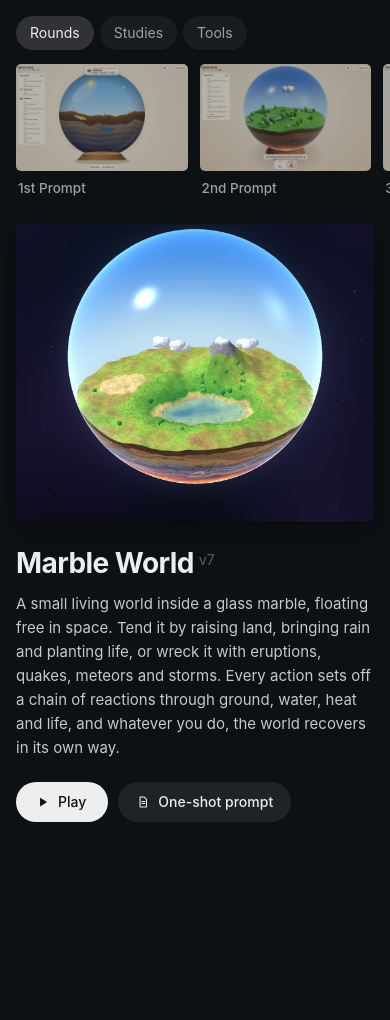
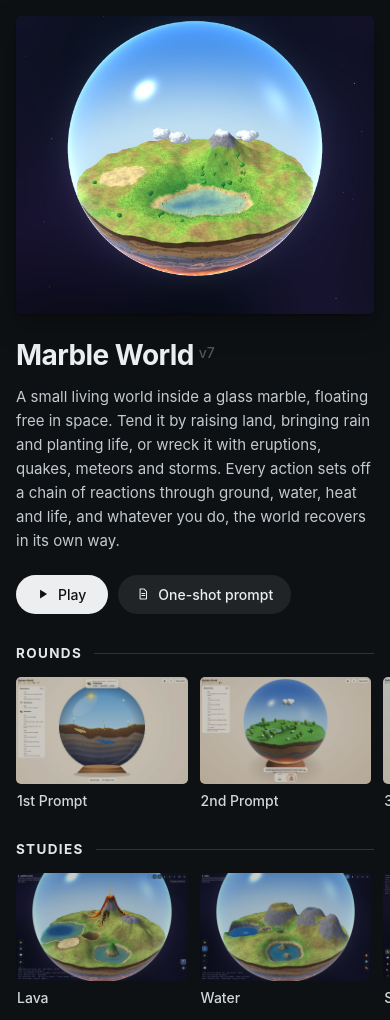
Before and after one commit to Tabastard/marble, a plain HTML site: page index.html in a window 390 px wide. Shown: the part 50-1070 px from the top of the page. Before the commit the page ends 920 px from the top, so only its background shows below. Drawn offline with Linux system fonts and the light colour scheme.

Commit message:
Launcher: one list running through rounds, studies and tools, with pinned headings
Co-Authored-By: Claude Opus 5.5 <noreply@anthropic.com>

```diff
--- a/index.html
+++ b/index.html
@@ -14,9 +14,9 @@
 
    PLAY is the current game. It is what the page opens on, what the logo
    returns to, and what START launches.
-   Each of GROUPS is one list in the sidebar. Choosing a group shows its
-   pictures in the middle column; choosing a picture shows it on the right,
-   with its launch button and its documents. Only published pieces belong here.
+   Each of GROUPS is one list in the sidebar and one stretch of the middle
+   column, which runs through all of them in order. Choosing a picture shows
+   it on the right, with its launch button and its documents. Only published pieces belong here.
      id:     its address, e.g. #round-6 (keep it unique across the page)
      title:  its name;  sub: an optional second line under it
      text:   a sentence or two about it, shown beside its picture
@@ -84,7 +84,7 @@ var GROUPS = [
   --hover: rgba(255, 255, 255, .06);
   --radius: 5px;
   --side-w: 248px;
-  --list-w: clamp(250px, 19vw, 330px);
+  --list-w: clamp(210px, 15vw, 268px);
   color-scheme: dark;
 }
 * { box-sizing: border-box; }
@@ -145,20 +145,28 @@ button { font: inherit; color: inherit; }
 .side ul a:hover, .side ul a:focus-visible { background: var(--hover); color: var(--text); }
 .side ul a.here { background: rgba(255, 255, 255, .09); color: var(--text); }
 
-/* The middle column: one group's pictures, one under the other. */
-.lhead { position: sticky; top: 0; z-index: 1; background: var(--list); padding: 26px 22px 12px; }
-.lhead h2 { margin: 0; font-size: 13.5px; font-weight: 600; letter-spacing: .09em; text-transform: uppercase; color: var(--soft); }
-.tabs { display: none; }
-.items { padding: 4px 22px 40px; display: flex; flex-direction: column; gap: 20px; }
-.item { display: block; outline: none; border-radius: var(--radius); scroll-margin: 64px 0 20px; }
+/* The middle column: every group's pictures, one under the other, each group
+   under its own heading. The heading stays pinned while its pictures pass and
+   is pushed off by the next one, so moving on to a new group is plain to see. */
+.lgroup + .lgroup { margin-top: 26px; }
+.lhead {
+  position: sticky; top: 0; z-index: 1; background: var(--list);
+  display: flex; align-items: center; gap: 12px; padding: 22px 18px 12px;
+  box-shadow: 0 6px 10px -2px var(--list);   /* pictures fade out under it */
+}
+.lhead h2 { margin: 0; font-size: 13.5px; font-weight: 650; letter-spacing: .1em; text-transform: uppercase; color: #e4e7e9; }
+.lhead::after { content: ""; flex: 1; height: 1px; background: rgba(255, 255, 255, .14); }
+.items { padding: 4px 18px 6px; display: flex; flex-direction: column; gap: 18px; }
+.lgroup:last-child { min-height: 100vh; }   /* so the last heading can reach the top too */
+.item { display: block; outline: none; border-radius: var(--radius); }
 .item .pic { display: block; position: relative; aspect-ratio: 16 / 10; border-radius: var(--radius); overflow: hidden; background: var(--pane); transition: box-shadow .15s ease; }
-.item img { width: 100%; height: 100%; object-fit: cover; display: block; filter: brightness(.72) saturate(.9); transition: filter .2s ease; }
-.item .name { display: block; padding: 8px 2px 0; font-size: 15px; font-weight: 500; color: var(--muted); transition: color .15s ease; }
+.item img { width: 100%; height: 100%; object-fit: cover; display: block; filter: brightness(.8) saturate(.92); transition: filter .2s ease; }
+.item .name { display: block; padding: 8px 1px 0; font-size: 15.5px; font-weight: 500; line-height: 1.3; color: #d2d7da; transition: color .15s ease; }
 .item:hover img, .item:focus-visible img { filter: none; }
-.item:hover .name, .item:focus-visible .name { color: var(--soft); }
+.item:hover .name, .item:focus-visible .name { color: #fff; }
 .item.on img { filter: none; }
 .item.on .pic { box-shadow: 0 0 0 2px rgba(236, 238, 239, .85); }
-.item.on .name { color: var(--text); }
+.item.on .name { color: #fff; font-weight: 600; }
 .item:focus-visible .pic { box-shadow: 0 0 0 3px rgba(236, 238, 239, .5); }
 .item.on:focus-visible .pic { box-shadow: 0 0 0 3px rgba(236, 238, 239, .95); }
 
@@ -169,7 +177,7 @@ button { font: inherit; color: inherit; }
 @media (prefers-reduced-motion: reduce) { .show.fade { animation: none; } }
 .big {
   display: block; position: relative; overflow: hidden; border-radius: var(--radius); background: var(--pane);
-  aspect-ratio: var(--ratio, 16 / 10); width: min(100%, calc((100vh - 350px) * var(--r, 1.6))); min-width: min(100%, 420px);
+  aspect-ratio: var(--ratio, 16 / 10); width: min(100%, calc((100vh - 375px) * var(--r, 1.6))); min-width: min(100%, 420px);
   box-shadow: 0 1px 2px rgba(0, 0, 0, .3), 0 10px 30px rgba(0, 0, 0, .3); outline: none;
 }
 .big img { width: 100%; height: 100%; object-fit: cover; display: block; }
@@ -232,30 +240,31 @@ button { font: inherit; color: inherit; }
 
 /* Smaller laptops: narrower columns and a smaller title. */
 @media (max-width: 1180px) {
-  :root { --side-w: 220px; --list-w: 230px; }
+  :root { --side-w: 220px; --list-w: 196px; }
   .show { padding: 32px 32px 48px; }
   .show h2 { font-size: 34px; }
 }
-/* Phones: one column. The groups become tabs, their pictures a row to swipe,
-   and the chosen piece sits underneath. */
+/* Phones: one column. The chosen piece comes first, then each group as a
+   row of pictures to swipe. */
 @media (max-width: 760px) {
+  body { display: flex; flex-direction: column; }
   .side, .list, .detail { position: static; width: auto; overflow: visible; }
+  .detail { order: 1; }
+  .list { order: 2; background: none; }
   .side { padding: 16px 16px 0; background: none; }
   .side nav { display: none; }
   .brandbox { flex-direction: row; justify-content: flex-start; padding: 0 0 6px; }
   .brand { flex-direction: row; gap: 10px; }
   .mark { width: 32px; height: 32px; }
   .tagline, .start { display: none; }
-  .list { background: none; }
-  .lhead { position: static; background: none; padding: 12px 16px 10px; }
-  .lhead h2 { display: none; }
-  .tabs { display: flex; gap: 6px; }
-  .tabs a { padding: 7px 14px; border-radius: 999px; font-size: 14px; color: var(--muted); background: rgba(255, 255, 255, .05); }
-  .tabs a.on { background: rgba(255, 255, 255, .14); color: var(--text); }
+  .lgroup + .lgroup { margin-top: 10px; }
+  .lhead { position: static; background: none; box-shadow: none; padding: 14px 16px 10px; }
   .items { flex-direction: row; overflow-x: auto; scroll-snap-type: x proximity; gap: 12px; padding: 4px 16px 6px; }
+  .lgroup:last-child { min-height: 0; }
+  .list { padding-bottom: 40px; }
   .item { flex: 0 0 44vw; scroll-snap-align: start; scroll-margin: 0 16px; }
-  .item .name { font-size: 13.5px; }
-  .show { padding: 20px 16px 48px; }
+  .item .name { font-size: 14px; }
+  .show { padding: 12px 16px 16px; }
   .big { width: 100%; min-width: 0; }
   .show h2 { font-size: 28px; }
   .sub { font-size: 17px; }
@@ -337,19 +346,36 @@ button { font: inherit; color: inherit; }
     saveClosed(list);
   }
 
-  // The middle column: the chosen group's pictures.
-  function renderList(g) {
-    document.getElementById('list').innerHTML =
-      '<div class="lhead"><h2>' + esc(g.name) + '</h2>' +
-        '<div class="tabs">' + groups.map(function (x) {
-          return '<a href="#' + esc(x.id) + '" data-pick="' + esc(x.id) + '"' + (x === g ? ' class="on"' : '') + '>' + esc(x.name) + '</a>';
-        }).join('') + '</div></div>' +
-      '<div class="items" id="items">' + g.items.map(function (it) {
-        return '<a class="item" href="#' + esc(it.id) + '" data-pick="' + esc(it.id) + '">' +
-          '<span class="pic"><img src="' + esc(it.cover) + '" alt="" loading="lazy"></span>' +
-          '<span class="name">' + esc(it.title) + '</span></a>';
-      }).join('') + '</div>';
-    document.getElementById('list').scrollTop = 0;
+  // The middle column: every group's pictures, in order, under their headings.
+  var list = document.getElementById('list');
+  function renderList() {
+    list.innerHTML = groups.map(function (g) {
+      return '<section class="lgroup" data-group="' + esc(g.id) + '"><div class="lhead"><h2>' + esc(g.name) + '</h2></div>' +
+        '<div class="items">' + g.items.map(function (it) {
+          return '<a class="item" href="#' + esc(it.id) + '" data-pick="' + esc(it.id) + '">' +
+            '<span class="pic"><img src="' + esc(it.cover) + '" alt="" loading="lazy"></span>' +
+            '<span class="name">' + esc(it.title) + '</span></a>';
+        }).join('') + '</div></section>';
+    }).join('');
+  }
+  var phone = matchMedia('(max-width: 760px)');
+  // Scrolls only the list (never the page) so a picture is in full view below its heading.
+  function reveal(el, smooth) {
+    var how = smooth && !reduced ? 'smooth' : 'auto', r = el.getBoundingClientRect();
+    if (phone.matches) {
+      var row = el.parentNode, rr = row.getBoundingClientRect();
+      if (r.left < rr.left || r.right > rr.right) row.scrollBy({ left: r.left - rr.left - 16, behavior: how });
+      return;
+    }
+    var l = list.getBoundingClientRect(), head = el.closest('.lgroup').querySelector('.lhead').offsetHeight;
+    if (r.top < l.top + head + 6) list.scrollBy({ top: r.top - l.top - head - 6, behavior: how });
+    else if (r.bottom > l.bottom - 12) list.scrollBy({ top: r.bottom - l.bottom + 24, behavior: how });
+  }
+  // Brings a group's heading to the top of the list.
+  function revealGroup(id, smooth) {
+    if (phone.matches) return;
+    var sec = list.querySelector('.lgroup[data-group="' + id + '"]');
+    if (sec) list.scrollTo({ top: sec.offsetTop, behavior: smooth && !reduced ? 'smooth' : 'auto' });
   }
 
   // The right: the chosen piece.
@@ -376,24 +402,25 @@ button { font: inherit; color: inherit; }
   // Choose by id: a group (shows its list and its first piece), a piece, or
   // nothing (the current game, with the rounds beside it).
   function pick(id, how) {
-    var hit = byId[id], g, it;
+    var hit = byId[id], g = null, it = null;
     if (hit && hit.item) { g = hit.group; it = hit.item; }
     else if (hit) { g = hit.group; it = g.items[0]; }
-    else { g = groups[0]; it = null; }
-    if (state.group !== g) renderList(g);
     var key = it ? it.id : 'home';
     if (state.id !== key) renderShow(it || PLAY, it ? g : null);
-    state.group = g; state.id = key;
-    document.querySelectorAll('#items .item').forEach(function (a) {
+    state.id = key;
+    var chosen = null;
+    list.querySelectorAll('.item').forEach(function (a) {
       var on = !!it && a.getAttribute('data-pick') === it.id;
       a.classList.toggle('on', on);
-      if (on) { a.setAttribute('aria-current', 'true'); } else { a.removeAttribute('aria-current'); }
-      if (on && how !== 'list') a.scrollIntoView({ block: 'nearest', inline: 'nearest', behavior: reduced || how === 'load' ? 'auto' : 'smooth' });
+      if (on) { a.setAttribute('aria-current', 'true'); chosen = a; } else { a.removeAttribute('aria-current'); }
     });
+    if (hit && !hit.item && how === 'nav') revealGroup(g.id, true);
+    else if (chosen && how !== 'list') reveal(chosen, how !== 'load');
+    else if (!it && how !== 'load' && !phone.matches) list.scrollTo({ top: 0, behavior: reduced ? 'auto' : 'smooth' });
     document.querySelectorAll('#nav a[data-pick]').forEach(function (a) {
       a.classList.toggle('here', !!it && a.getAttribute('data-pick') === it.id);
     });
-    if (how !== 'load') history.replaceState(null, '', it ? '#' + it.id : (id && hit ? '#' + id : location.pathname));
+    if (how !== 'load') history.replaceState(null, '', it ? '#' + it.id : location.pathname);
   }
   function onPick(ev) {
     var a = ev.target.closest('[data-pick]');
@@ -401,22 +428,22 @@ button { font: inherit; color: inherit; }
       ev.preventDefault();
       pick(a.getAttribute('data-pick'), a.classList.contains('item') ? 'list' : 'nav');
       // On a phone the chosen piece is below the row; bring it up.
-      if (matchMedia('(max-width: 760px)').matches && a.classList.contains('item')) {
+      if (phone.matches && a.classList.contains('item')) {
         document.getElementById('detail').scrollIntoView({ behavior: reduced ? 'auto' : 'smooth', block: 'start' });
       }
       return;
     }
     var home = ev.target.closest('a.brand');
-    if (home && !(ev.metaKey || ev.ctrlKey)) { ev.preventDefault(); pick(null, 'nav'); document.getElementById('list').scrollTop = 0; }
+    if (home && !(ev.metaKey || ev.ctrlKey)) { ev.preventDefault(); pick(null, 'nav'); }
   }
-  // Up and down (or left and right) step through the pictures of a group.
+  // Up and down (or left and right) step through the pictures, on into the next group.
   function onStep(ev) {
     if (panel.classList.contains('open')) return;
     var on = document.activeElement && document.activeElement.closest && document.activeElement.closest('.item');
     if (!on) return;
     var d = { ArrowDown: 1, ArrowRight: 1, ArrowUp: -1, ArrowLeft: -1 }[ev.key];
     if (!d) return;
-    var all = Array.prototype.slice.call(document.querySelectorAll('#items .item')), i = all.indexOf(on) + d;
+    var all = Array.prototype.slice.call(list.querySelectorAll('.item')), i = all.indexOf(on) + d;
     if (i < 0 || i >= all.length) return;
     ev.preventDefault();
     all[i].focus({ preventScroll: true });
@@ -497,6 +524,7 @@ button { font: inherit; color: inherit; }
   function onHash() { pick(decodeURIComponent(location.hash.slice(1)) || null, 'load'); }
 
   renderNav();
+  renderList();
   var start = document.getElementById('start');
   if (PLAY) start.setAttribute('href', PLAY.path); else start.hidden = true;
   // Safe to run twice: replace listeners rather than stacking them.
```
